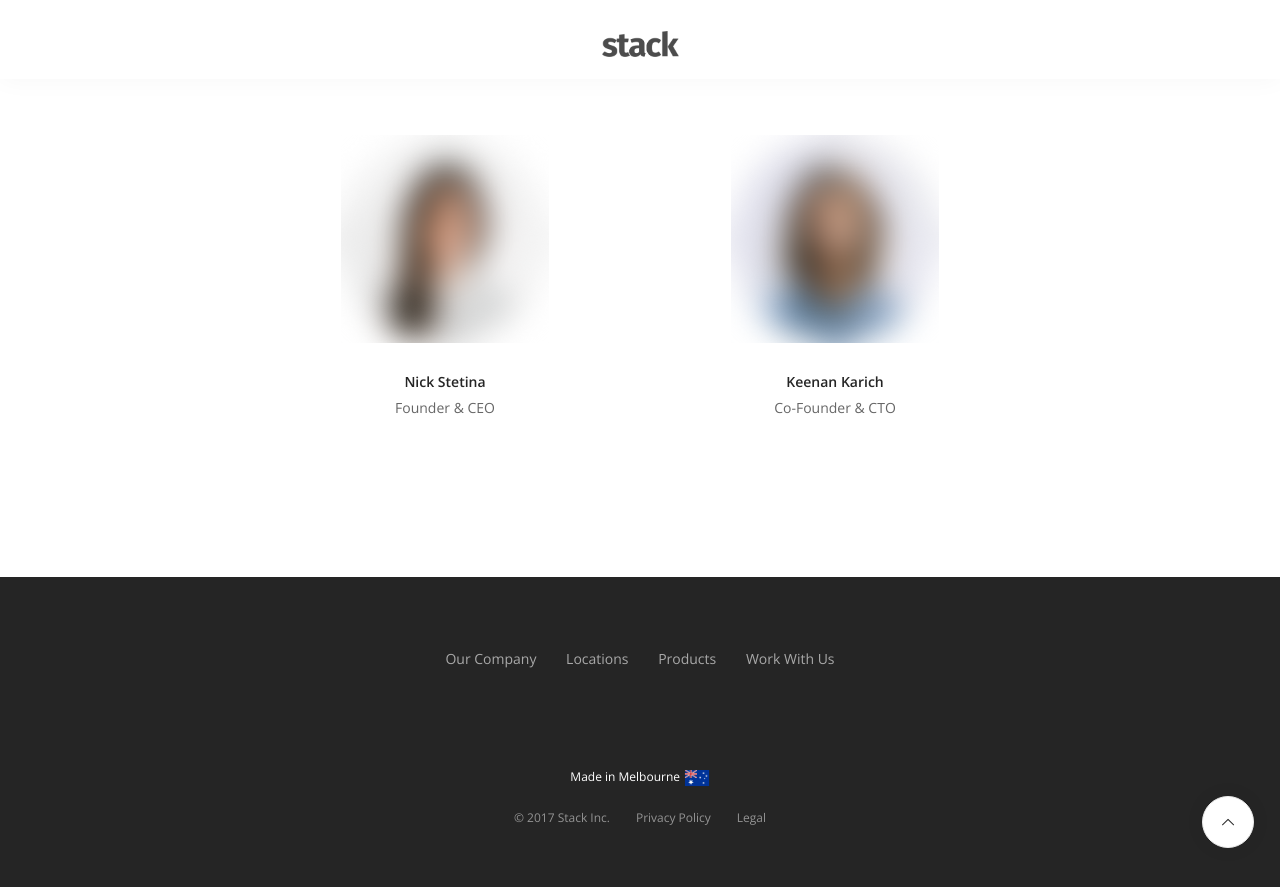
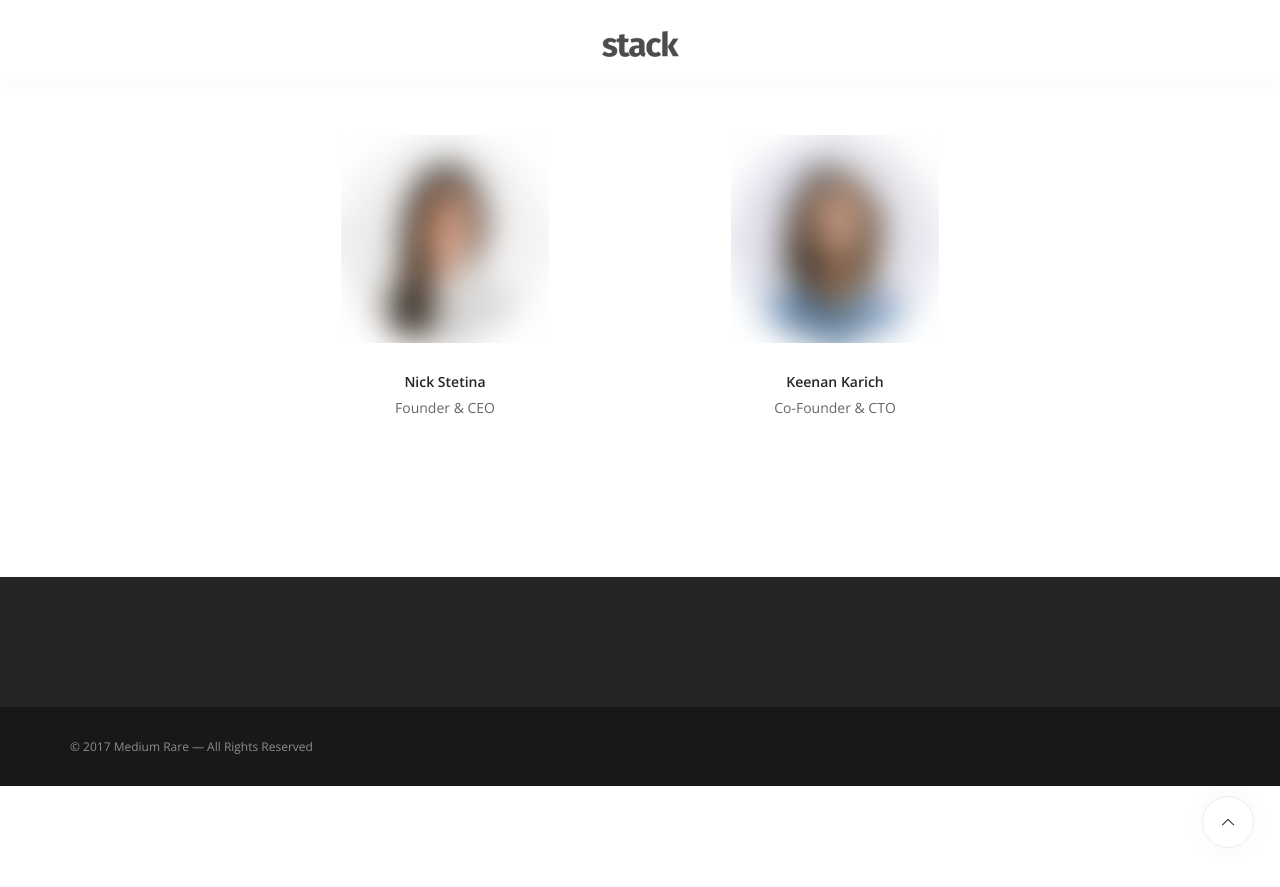
Before and after one commit to WoollyAlly/WoollyAllyTest, a Jekyll site: the page built from index.html, in a window 1280 px wide and 900 px high, scrolled down 2313 px. Shown: the top 887 px of the window. Built offline with Jekyll 4.4.1, drawn with Linux system fonts in a browser that asks for light colours; some web fonts are replaced; after the commit the page ends 3099 px from its top, so only the background shows below that.

Commit message:
Updated '_includes/footer.html' via CloudCannon

```diff
--- a/_includes/footer.html
+++ b/_includes/footer.html
@@ -1,34 +1,15 @@
 
-                            <footer class="text-center space--sm footer-5  bg--dark">
+            <footer class="footer-6 unpad--bottom  bg--dark ">
+                <!--end of container-->
+                <div class="footer__lower text-center-xs">
                     <div class="container">
                         <div class="row">
-                                        <div class="col-sm-12">
-                                            <div class="heading-block">
-                                                <ul class="list-inline list--hover">
-                                                    <li>
-                                                        <a href="#">
-                                                            <span>Our Company</span>
-                                                        </a>
-                                                    </li>
-                                                    <li>
-                                                        <a href="#">
-                                                            <span>Locations</span>
-                                                        </a>
-                                                    </li>
-                                                    <li>
-                                                        <a href="#">
-                                                            <span>Products</span>
-                                                        </a>
-                                                    </li>
-                                                    <li>
-                                                        <a href="#">
-                                                            <span>Work With Us</span>
-                                                        </a>
-                                                    </li>
-                                                </ul>
+                            <div class="col-sm-6">
+                                <span class="type--fine-print">&copy;
+                                    <span class="update-year"></span> Medium Rare &mdash; All Rights Reserved</span>
                             </div>
-                                            <div>
-                                                <ul class="social-list list-inline list--hover">
+                            <div class="col-sm-6 text-right text-center-xs">
+                                <ul class="social-list list-inline">
                                     <li>
                                         <a href="#">
                                             <i class="socicon socicon-google icon icon--xs"></i>
@@ -51,19 +32,9 @@
                                     </li>
                                 </ul>
                             </div>
-                                            <div>
-                                                <span class="type--fine-print">Made in Melbourne</span>
-                                                <img alt="Image" class="flag" src="img/flag-2.png" />
-                                            </div>
-                                            <div>
-                                                <span class="type--fine-print">&copy;
-                                                    <span class="update-year"></span> Stack Inc.</span>
-                                                <a class="type--fine-print" href="#">Privacy Policy</a>
-                                                <a class="type--fine-print" href="#">Legal</a>
-                                            </div>
-                                        </div>
                         </div>
                         <!--end of row-->
                     </div>
                     <!--end of container-->
+                </div>
             </footer>
```
Lines whose indentation alone changed are shown as unchanged.
